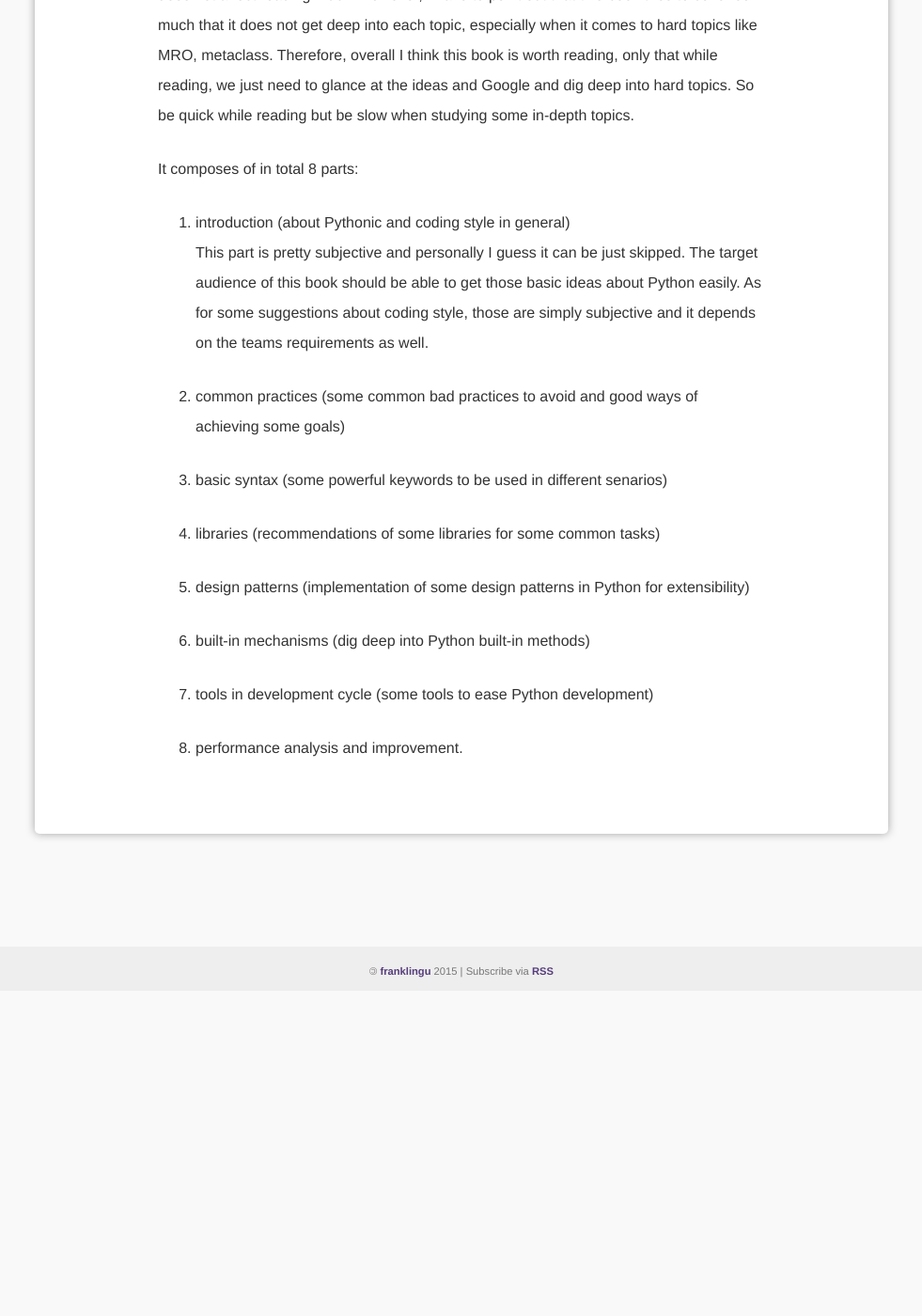
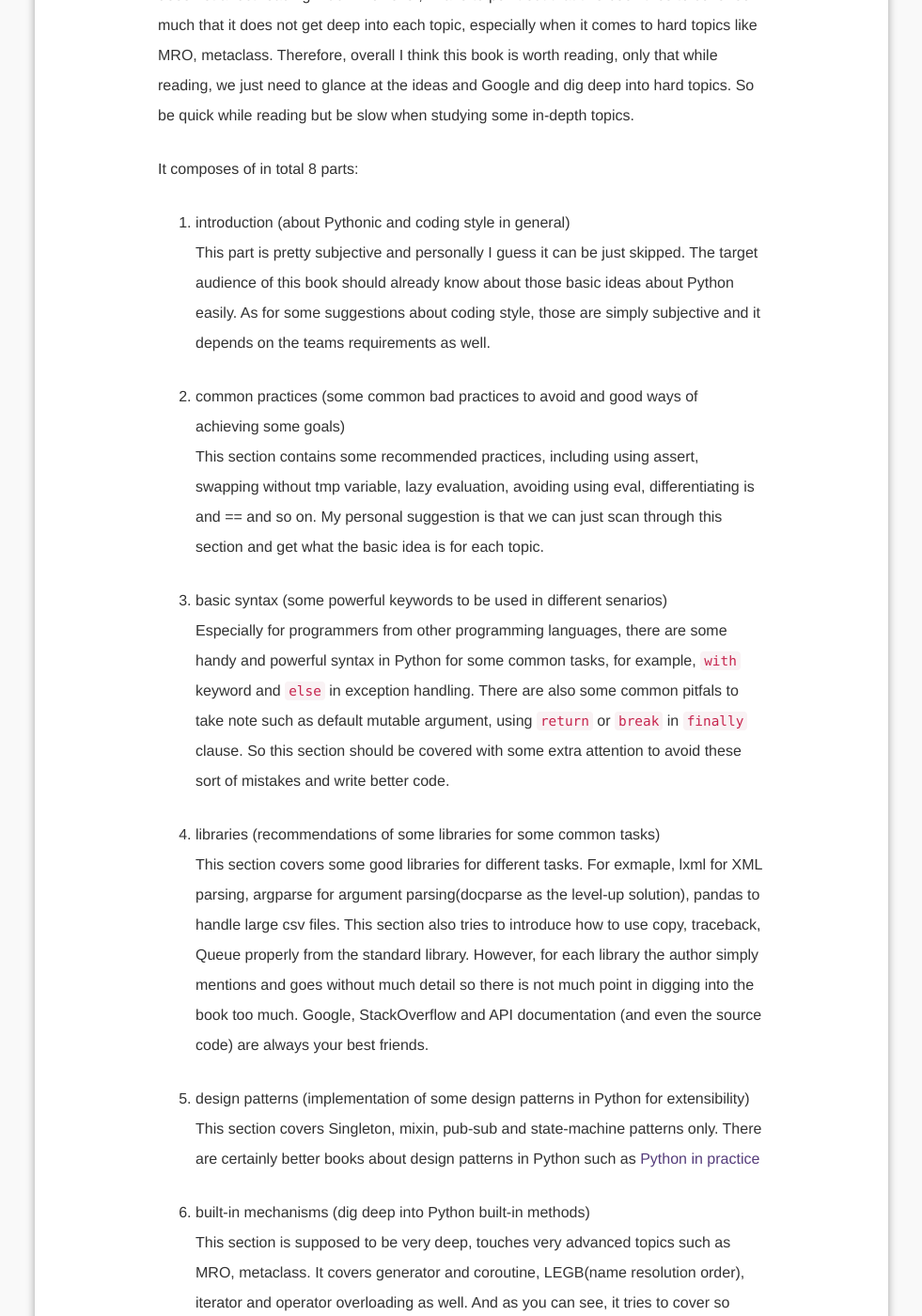
Before and after one commit to franklingu/franklingu.github.io, a Jekyll site: the page built from 2016-07-15-notes-after-reading-a-level-up-book-about-python.markdown, in a window 1280 px wide and 1400 px high, scrolled down 939 px. Shown: the whole window at 94% size, without its empty margins (149-1130 px from the left). Built offline with Jekyll 4.4.1, drawn with Linux system fonts in a browser that asks for light colours; nearby versions of some CDN libraries; comment, search, counter and statistics services are not loaded; before the commit the page ends 1993 px from its top, so only the background shows below that; some of the changed text lies outside the part shown.

Commit message:
complete reading note of the level-up book
编写高质量代码：改善Python程序的91个建议

```diff
--- a/2016-07-15-notes-after-reading-a-level-up-book-about-python.markdown
+++ b/2016-07-15-notes-after-reading-a-level-up-book-about-python.markdown
@@ -1,9 +1,9 @@
 ---
 layout: blog_base
-title: Notes after reading a evel-up book about Python -- how to be more Pythonic, elegant and effective
+title: Notes after reading a level-up book about Python -- how to be more Pythonic, elegant and effective
 category: programming
 tag: Python
-meta_desc: Notes after reading a evel-up book about Python -- ideas about how to be more Pythonic, elegant and effective.
+meta_desc: Notes after reading a level-up book about Python -- ideas about how to be more Pythonic, elegant and effective.
 ---
 
 Python is elegant and expressive and there is not much needed to prove this. Simply open up a terminal and get started with its English-like syntax and solve hard and tricky problems in shorter and more beautiful code. I have been learning and using Python for quite some time and find that I need to know more in-depth knowledge. A lot of the time I just find the language so easy to use that I may just stop there without ever digging into it. By thinking about how to further improve it, in terms of extensibility or performance, I am pushing myself to become a better Pythonic programmer.
@@ -13,19 +13,27 @@ So recently I started reading this book (编写高质量代码：改善Python程
 It composes of in total 8 parts:
 
 1. introduction (about Pythonic and coding style in general)<br>
-   This part is pretty subjective and personally I guess it can be just skipped. The target audience of this book should be able to get those basic ideas about Python easily. As for some suggestions about coding style, those are simply subjective and it depends on the teams requirements as well.
+   This part is pretty subjective and personally I guess it can be just skipped. The target audience of this book should already know about those basic ideas about Python easily. As for some suggestions about coding style, those are simply subjective and it depends on the teams requirements as well.
 
 2. common practices (some common bad practices to avoid and good ways of achieving some goals)<br>
+   This section contains some recommended practices, including using assert, swapping without tmp variable, lazy evaluation, avoiding using eval, differentiating is and == and so on. My personal suggestion is that we can just scan through this section and get what the basic idea is for each topic.
 
+3. basic syntax (some powerful keywords to be used in different senarios)<br>
+   Especially for programmers from other programming languages, there are some handy and powerful syntax in Python for some common tasks, for example, `with` keyword and `else` in exception handling. There are also some common pitfals to take note such as default mutable argument, using `return` or `break` in `finally` clause. So this section should be covered with some extra attention to avoid these sort of mistakes and write better code.
 
-3. basic syntax (some powerful keywords to be used in different senarios)
+4. libraries (recommendations of some libraries for some common tasks)<br>
+   This section covers some good libraries for different tasks. For exmaple, lxml for XML parsing, argparse for argument parsing(docparse as the level-up solution), pandas to handle large csv files. This section also tries to introduce how to use copy, traceback, Queue properly from the standard library. However, for each library the author simply mentions and goes without much detail so there is not much point in digging into the book too much. Google, StackOverflow and API documentation (and even the source code) are always your best friends.
 
-4. libraries (recommendations of some libraries for some common tasks)
+5. design patterns (implementation of some design patterns in Python for extensibility)<br>
+   This section covers Singleton, mixin, pub-sub and state-machine patterns only. There are certainly better books about design patterns in Python such as [Python in practice](https://www.amazon.com/Python-Practice-Concurrency-Libraries-Developers/dp/0321905636)
 
-5. design patterns (implementation of some design patterns in Python for extensibility)
+6. built-in mechanisms (dig deep into Python built-in methods)<br>
+   This section is supposed to be very deep, touches very advanced topics such as MRO, metaclass. It covers generator and coroutine, LEGB(name resolution order), iterator and operator overloading as well. And as you can see, it tries to cover so much in a not long section and for each topic, you will not get really much details for each topic. But the point of reading this section is to get a basic idea of these advanced ideas and later you should study more by yourself.
 
-6. built-in mechanisms (dig deep into Python built-in methods)
+7. tools in development cycle (some tools to ease Python development)<br>
+   Covers pip, pylint and TDD in Python with unittest module. Honestly I am just wondering if the author wants this section for completeness or not. It is actually more like a waste of printing than the first section in my opinion.
 
-7. tools in development cycle (some tools to ease Python development)
+8. performance analysis and improvement<br>
+   Introduces `cProfile`, `memory_profile` as speed and memory profiling tools and also includes some techniques such as using iterator, multiprocessing, C/C++ extentions and Cython.
 
-8. performance analysis and improvement.
+A book worth glancing and get a sense of some good topics for later self study. There is still a very long way after knowing that there are something like MRO or metaclass before we can become Python experts. It is going to be a long and hard journey to become a master, although Python is famous for its simplicity. In fact, simplicity is the highest form of complexity--when we can decomplex complex things, we become masters.
```
